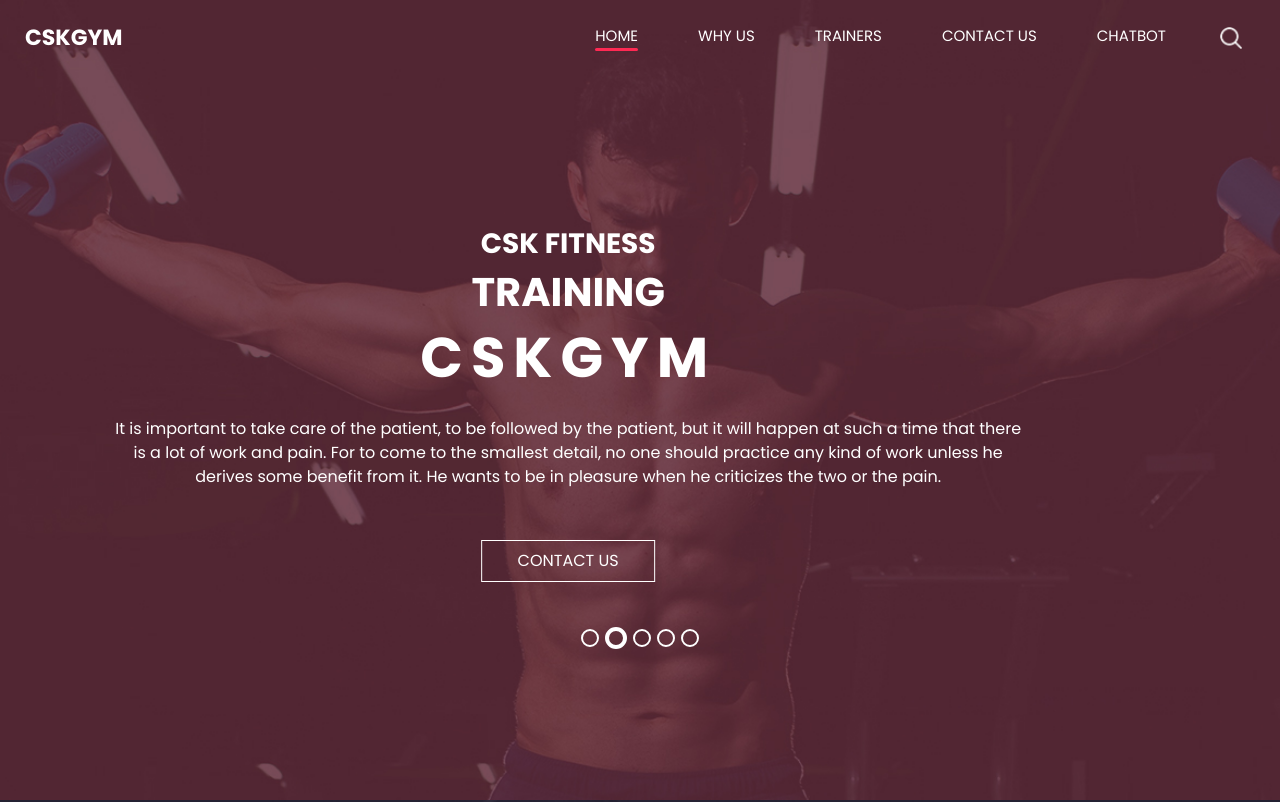
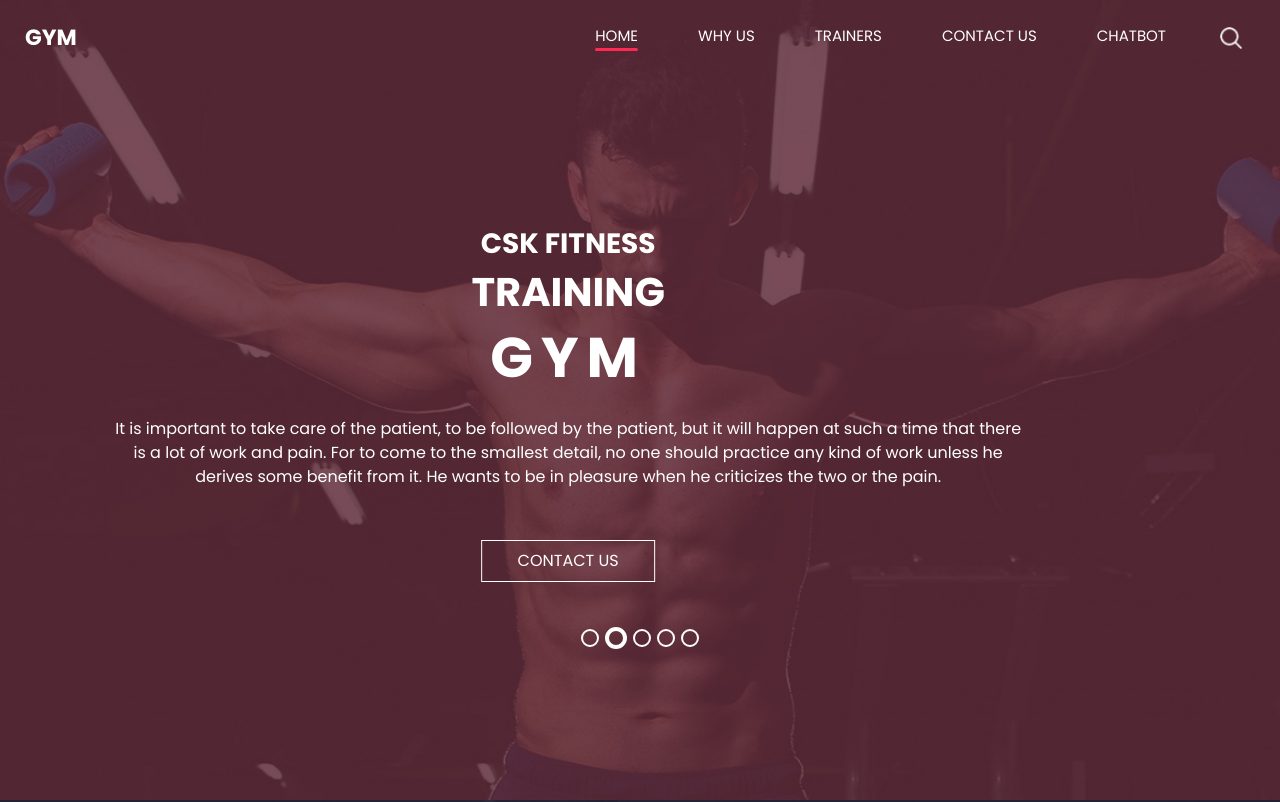
Before and after one commit to SushantPrasad13/CSK-FitnessTraining-Gym-Website, a plain HTML site: page index.html in a window 1280 px wide. Shown: the top 802 px of the page. Drawn offline with nearby package versions, Linux system fonts and the light colour scheme.

Commit message:
Update index.html

```diff
--- a/index.html
+++ b/index.html
@@ -12,7 +12,7 @@
   <meta name="description" content="" />
   <meta name="author" content="" />
 
-  <title>CSKgym</title>
+  <title>gym</title>
 
   <!-- slider stylesheet -->
   <link rel="stylesheet" type="text/css" href="https://cdnjs.cloudflare.com/ajax/libs/OwlCarousel2/2.3.4/assets/owl.carousel.min.css" />
@@ -36,7 +36,7 @@
         <nav class="navbar navbar-expand-lg custom_nav-container ">
           <a class="navbar-brand" href="index.html">
             <span>
-              CSKgym
+              gym
             </span>
           </a>
           <button class="navbar-toggler" type="button" data-toggle="collapse" data-target="#navbarSupportedContent" aria-controls="navbarSupportedContent" aria-expanded="false" aria-label="Toggle navigation">
@@ -91,7 +91,7 @@
                       Training
                     </h2>
                     <h1>
-                      CSKgym
+                      gym
                     </h1>
                     <p>
                        It is important to take care of the patient, to be followed by the patient, but it will happen at such a time that there is a lot of work and pain. For to come to the smallest detail, no one should practice any kind of work unless he derives some benefit from it. He wants to be in pleasure when he criticizes the two or the pain.
@@ -118,7 +118,7 @@
                       Training
                     </h2>
                     <h1>
-                      CSKgym
+                      gym
                     </h1>
                     <p>
                       It is important to take care of the patient, to be followed by the patient, but it will happen at such a time that there is a lot of work and pain. For to come to the smallest detail, no one should practice any kind of work unless he derives some benefit from it. He wants to be in pleasure when he criticizes the two or the pain.
@@ -145,7 +145,7 @@
                       Training
                     </h2>
                     <h1>
-                      CSKgym
+                      gym
                     </h1>
                     <p>
                       It is important to take care of the patient, to be followed by the patient, but it will happen at such a time that there is a lot of work and pain. For to come to the smallest detail, no one should practice any kind of work unless he derives some benefit from it. He wants to be in pleasure when he criticizes the two or the pain.
@@ -172,7 +172,7 @@
                       Training
                     </h2>
                     <h1>
-                      CSKgym
+                      gym
                     </h1>
                     <p>
                       It is important to take care of the patient, to be followed by the patient, but it will happen at such a time that there is a lot of work and pain. For to come to the smallest detail, no one should practice any kind of work unless he derives some benefit from it. He wants to be in pleasure when he criticizes the two or the pain.
@@ -199,7 +199,7 @@
                       Training
                     </h2>
                     <h1>
-                      CSKgym
+                      gym
                     </h1>
                     <p>
                       It is important to take care of the patient, to be followed by the patient, but it will happen at such a time that there is a lot of work and pain. For to come to the smallest detail, no one should practice any kind of work unless he derives some benefit from it. He wants to be in pleasure when he criticizes the two or the pain.
```
